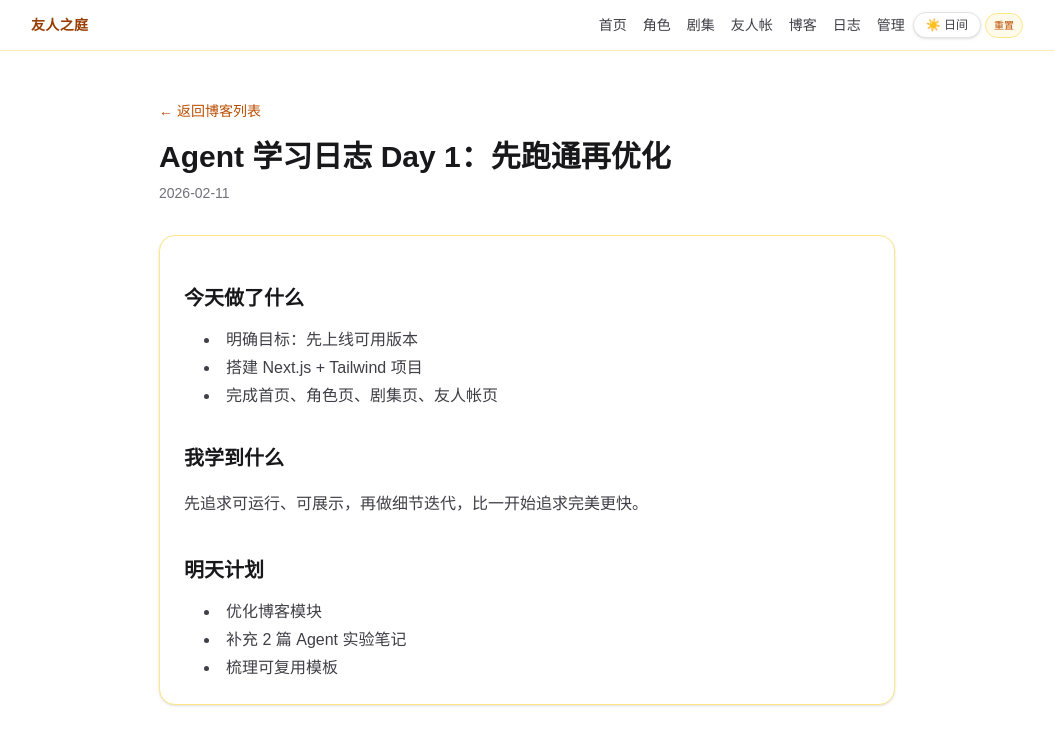
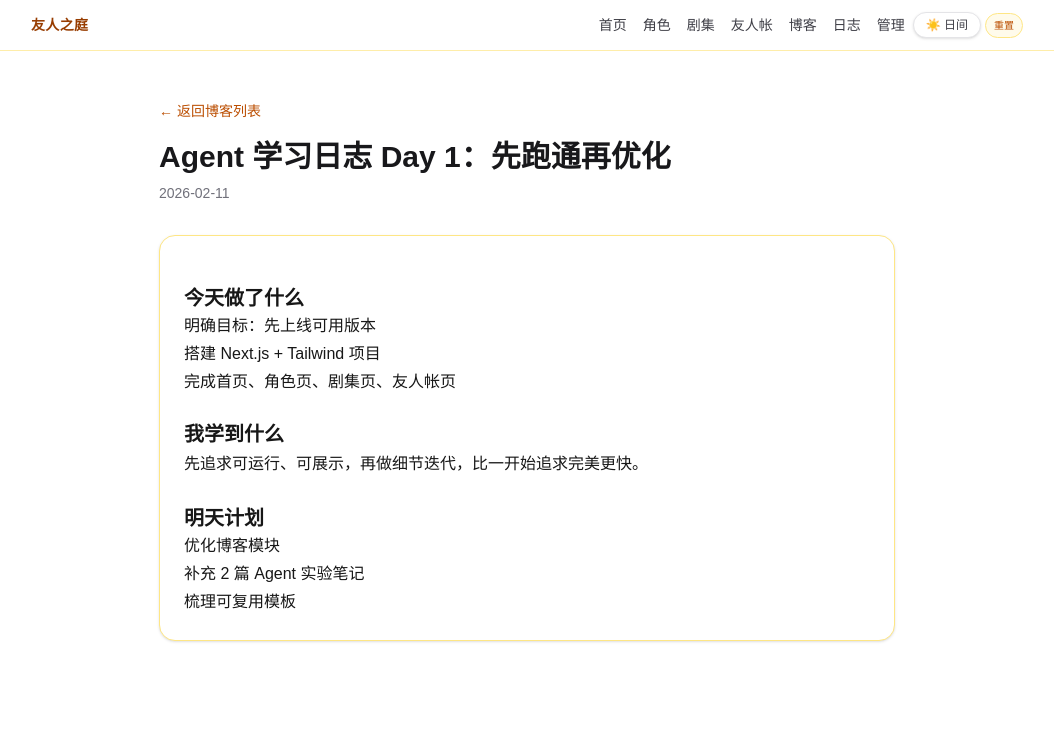
Before and after one commit to nastume66/nastume, a Next.js app in the folder natsume-book/: page /blog/agent-learning-day-1 in a window 1280 px wide. Shown: the top 744 px of the page, without its empty margins (113-1167 px from the left). Built offline with nearby package versions, Linux system fonts and the light colour scheme; no server answers; the database is empty.

Commit message:
feat: add markdown rendering and image upload flow for blog editor

```diff
--- a/natsume-book/package.json
+++ b/natsume-book/package.json
@@ -12,7 +12,9 @@
     "@supabase/supabase-js": "^2.57.4",
     "next": "16.1.6",
     "react": "19.2.3",
-    "react-dom": "19.2.3"
+    "react-dom": "19.2.3",
+    "react-markdown": "^10.1.0",
+    "remark-gfm": "^4.0.1"
   },
   "devDependencies": {
     "@tailwindcss/postcss": "^4",
--- a/natsume-book/src/app/blog/[slug]/page.tsx
+++ b/natsume-book/src/app/blog/[slug]/page.tsx
@@ -1,33 +1,9 @@
 import Link from "next/link";
 import { notFound } from "next/navigation";
 import { getPostBySlug } from "@/lib/blog";
+import MarkdownContent from "@/components/blog/MarkdownContent";
 
 export const dynamic = "force-dynamic";
-
-function renderSimpleMarkdown(text: string) {
-  return text.split("\n").map((line, i) => {
-    if (line.startsWith("## ")) {
-      return (
-        <h2 key={i} className="mt-6 text-xl font-semibold text-zinc-900 dark:text-zinc-100">
-          {line.replace("## ", "")}
-        </h2>
-      );
-    }
-    if (line.startsWith("- ")) {
-      return (
-        <li key={i} className="ml-5 list-disc text-zinc-700 dark:text-zinc-300">
-          {line.replace("- ", "")}
-        </li>
-      );
-    }
-    if (!line.trim()) return <div key={i} className="h-2" />;
-    return (
-      <p key={i} className="leading-8 text-zinc-700 dark:text-zinc-300">
-        {line}
-      </p>
-    );
-  });
-}
 
 export default async function BlogDetail({ params }: { params: Promise<{ slug: string }> }) {
   const { slug } = await params;
@@ -42,8 +18,8 @@ export default async function BlogDetail({ params }: { params: Promise<{ slug: s
       <h1 className="mt-4 text-3xl font-bold text-zinc-900 dark:text-zinc-100">{post.title}</h1>
       <p className="mt-2 text-sm text-zinc-500 dark:text-zinc-400">{post.created_at.slice(0, 10)}</p>
 
-      <article className="mt-8 space-y-1 rounded-2xl border border-amber-200 bg-white p-6 shadow-sm dark:border-zinc-800 dark:bg-zinc-900">
-        {renderSimpleMarkdown(post.content)}
+      <article className="mt-8 rounded-2xl border border-amber-200 bg-white p-6 shadow-sm dark:border-zinc-800 dark:bg-zinc-900">
+        <MarkdownContent content={post.content} />
       </article>
     </div>
   );
--- a/natsume-book/src/components/admin/AdminClient.tsx
+++ b/natsume-book/src/components/admin/AdminClient.tsx
@@ -69,6 +69,31 @@ export default function AdminClient() {
     } finally {
       setIsSendingLogin(false);
     }
+  };
+
+  const uploadImage = async (file: File) => {
+    if (!supabase) {
+      setMsg("未连接 Supabase，无法上传图片");
+      return;
+    }
+    const ext = file.name.split(".").pop() || "png";
+    const path = `blog/${Date.now()}-${Math.random().toString(36).slice(2)}.${ext}`;
+
+    setMsg("正在上传图片...");
+    const { error } = await supabase.storage.from("blog-images").upload(path, file, {
+      cacheControl: "3600",
+      upsert: false,
+    });
+
+    if (error) {
+      setMsg(`上传失败：${error.message}`);
+      return;
+    }
+
+    const { data } = supabase.storage.from("blog-images").getPublicUrl(path);
+    const md = `\n![image](${data.publicUrl})\n`;
+    setEditor((v) => ({ ...v, content: `${v.content}${md}` }));
+    setMsg("✅ 图片上传成功，已插入正文（Markdown）");
   };
 
   const save = async () => {
@@ -160,6 +185,20 @@ export default function AdminClient() {
           <input value={editor.summary} onChange={(e) => setEditor((v) => ({ ...v, summary: e.target.value }))} placeholder="摘要" className="w-full rounded-xl border border-zinc-200 p-2 text-sm dark:border-zinc-700 dark:bg-zinc-950" />
           <input value={editor.tags} onChange={(e) => setEditor((v) => ({ ...v, tags: e.target.value }))} placeholder="标签（逗号分隔）" className="w-full rounded-xl border border-zinc-200 p-2 text-sm dark:border-zinc-700 dark:bg-zinc-950" />
           <textarea value={editor.content} onChange={(e) => setEditor((v) => ({ ...v, content: e.target.value }))} placeholder="正文（支持简单 markdown）" className="min-h-60 w-full rounded-xl border border-zinc-200 p-3 text-sm dark:border-zinc-700 dark:bg-zinc-950" />
+          <div className="rounded-xl border border-dashed border-zinc-300 p-3 text-xs text-zinc-600 dark:border-zinc-700 dark:text-zinc-300">
+            <p>上传图片会自动插入 Markdown 到正文。</p>
+            <input
+              type="file"
+              accept="image/*"
+              className="mt-2 text-xs"
+              onChange={async (e) => {
+                const file = e.target.files?.[0];
+                if (!file) return;
+                await uploadImage(file);
+                e.currentTarget.value = "";
+              }}
+            />
+          </div>
           <select value={editor.status} onChange={(e) => setEditor((v) => ({ ...v, status: e.target.value as "draft" | "published" }))} className="rounded-xl border border-zinc-200 p-2 text-sm dark:border-zinc-700 dark:bg-zinc-950">
             <option value="draft">草稿</option>
             <option value="published">发布</option>
--- /dev/null
+++ b/natsume-book/src/components/blog/MarkdownContent.tsx
@@ -0,0 +1,29 @@
+import ReactMarkdown from "react-markdown";
+import remarkGfm from "remark-gfm";
+
+export default function MarkdownContent({ content }: { content: string }) {
+  return (
+    <div className="prose max-w-none prose-zinc dark:prose-invert">
+      <ReactMarkdown
+        remarkPlugins={[remarkGfm]}
+        components={{
+          h2: ({ children }) => <h2 className="mt-6 text-xl font-semibold">{children}</h2>,
+          p: ({ children }) => <p className="leading-8">{children}</p>,
+          li: ({ children }) => <li className="leading-7">{children}</li>,
+          a: ({ href, children }) => (
+            <a href={href} target="_blank" rel="noreferrer" className="text-amber-700 underline dark:text-amber-400">
+              {children}
+            </a>
+          ),
+          img: ({ src, alt }) => (
+            // eslint-disable-next-line @next/next/no-img-element
+            <img src={src || ""} alt={alt || ""} className="my-4 max-h-[420px] rounded-xl border border-zinc-200 object-contain dark:border-zinc-700" />
+          ),
+          code: ({ children }) => <code className="rounded bg-zinc-100 px-1 py-0.5 text-sm dark:bg-zinc-800">{children}</code>,
+        }}
+      >
+        {content}
+      </ReactMarkdown>
+    </div>
+  );
+}
```
Also changed, not shown: 2 other files (tests, documents, lock files or other folders).
